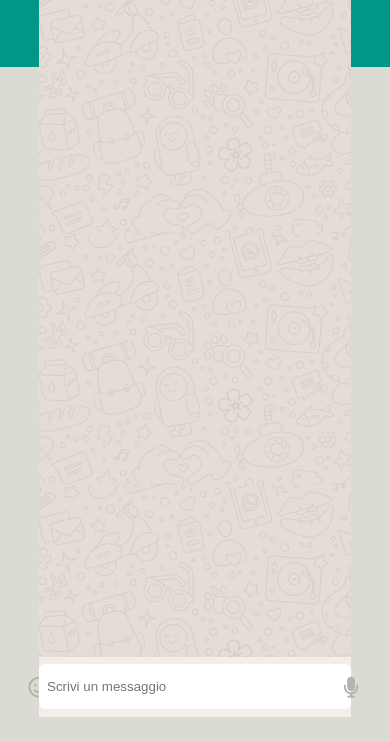
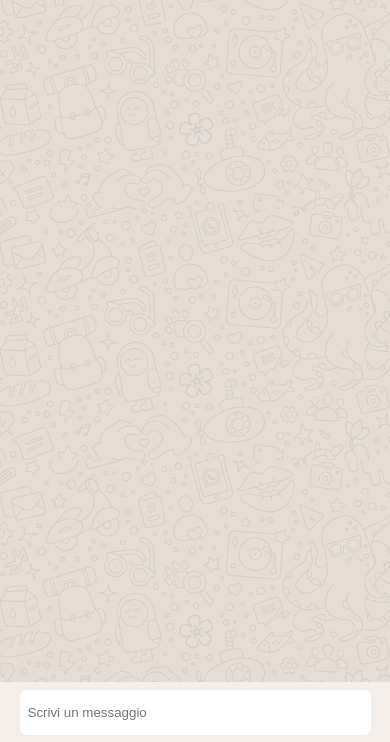
Before and after one commit to FedericoPiazzolla/html-css-boolzapp, a plain HTML site: page index.html in a window 390 px wide. Shown: the part 102-844 px from the top of the page. Drawn offline with Linux system fonts and the light colour scheme.

Commit message:
refactoring: container width and height, footer responsive

```diff
--- a/css/style.css
+++ b/css/style.css
@@ -14,6 +14,15 @@ img {
   height: 94vh;
   width: 80%;
   margin: 3vh auto;
+}
+
+/* Container 768px */
+@media screen and (max-width:768px) {
+  .container {
+    height: 100vh;
+    width: 100%;
+    margin: 0;
+  }
 }
 
 .border-left {
@@ -369,10 +378,14 @@ footer a {
 /* FOOTER RIGHT: SMARTPHONE */
 @media screen and (max-width:480px) {
   .emoji, .vocals {
-    width: 0;
+    display: none;
+  }
+
+  footer {
+    justify-content: center;
   }
 
   .text-area-footer {
-    width: 100%;
+    width: 90%;
   }
 }
--- a/index.html
+++ b/index.html
@@ -258,7 +258,7 @@
         <!-- /Chat-container -->
 
         <!-- Footer right block -->
-        <footer>
+        <footer class="flex">
 
           <!-- emoji -->
           <div class="emoji flex">
```
